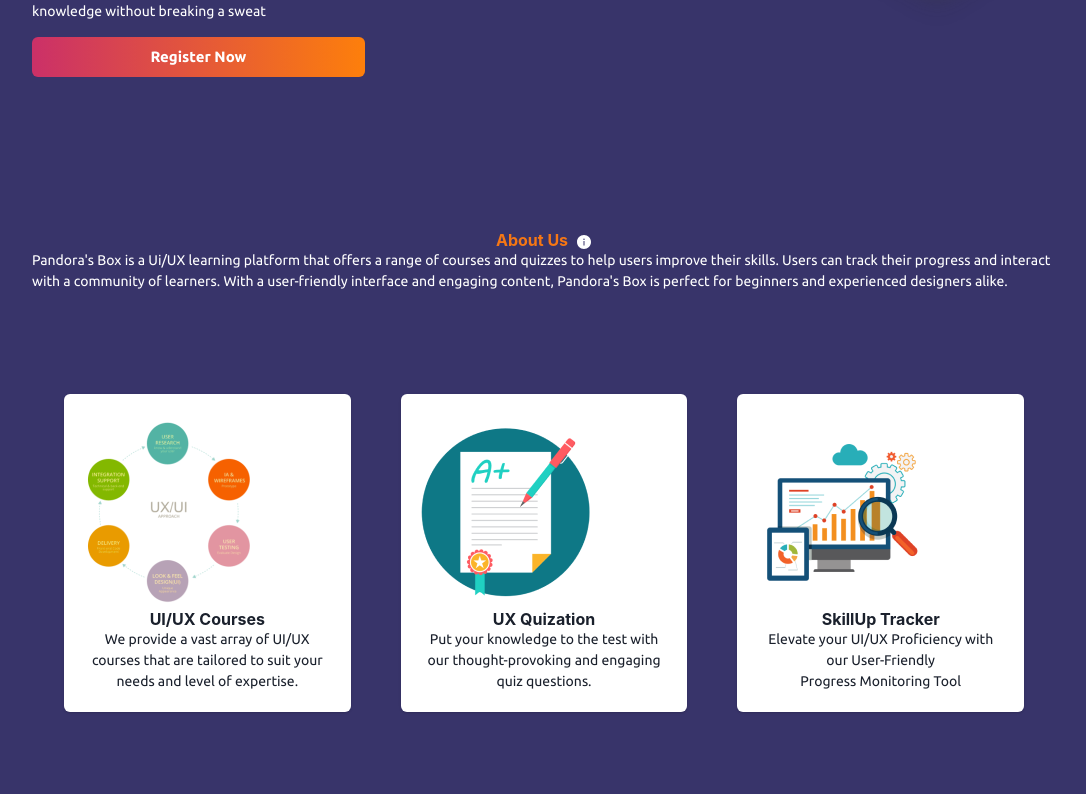
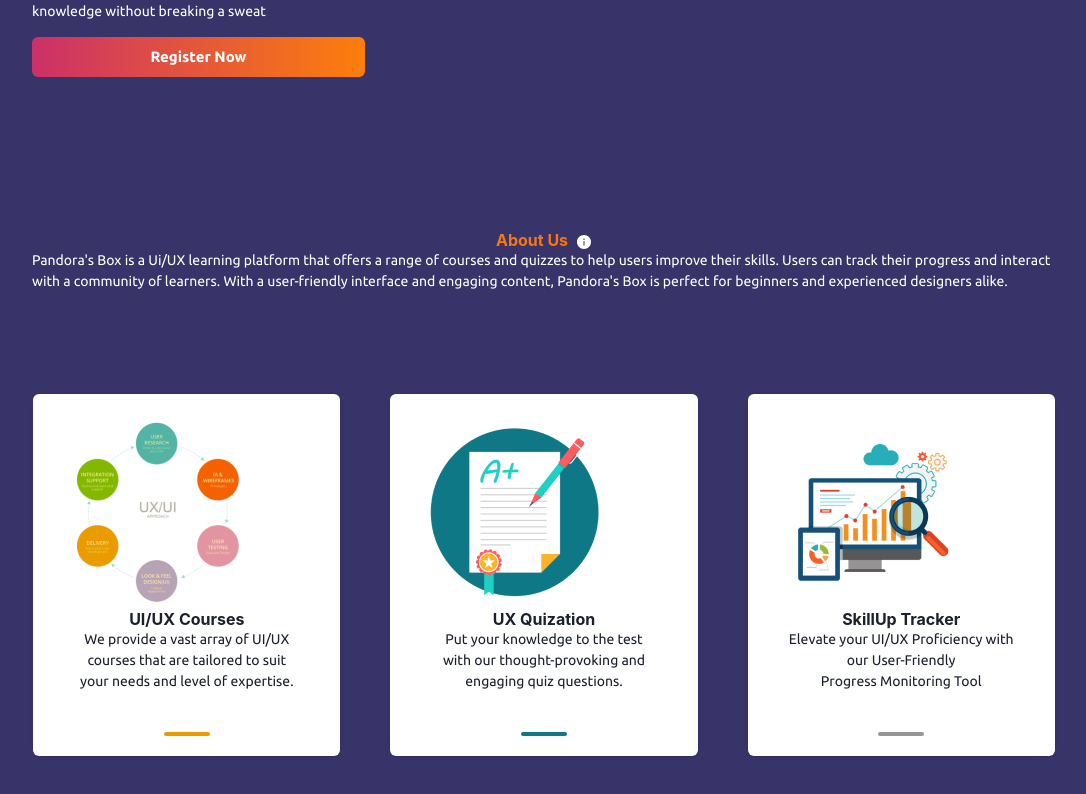
Before and after one commit to akareagwom/pandora-landingpage, a Next.js app: page / in a window 1280 px wide. Shown: the part 340-1134 px from the top of the page, without its empty margins (96-1182 px from the left). Built offline with nearby package versions, Linux system fonts and the light colour scheme.

Commit message:
card adjustment

```diff
--- a/src/pages/index.js
+++ b/src/pages/index.js
@@ -11,6 +11,9 @@ import {
   Image,
   Card,
   CardBody,
+  Tabs,
+  TabList,
+  Tab,
 } from "@chakra-ui/react";
 
 const Home = () => {
@@ -20,7 +23,7 @@ const Home = () => {
         w="100%"
         position={"relative"}
         bg={"#38346A"}
-        h="200vh"
+        h="250vh"
         pt="5%"
         fontFamily="Ubuntu"
         px={{ base: "5%", lg: "10%" }}
@@ -74,26 +77,29 @@ const Home = () => {
           </Flex>
           <Text fontSize={"14px"} color={'white'}>Pandora's Box is a Ui/UX learning platform that offers a range of courses and quizzes to help users improve their skills. Users can track their progress and interact with a community of learners. With a user-friendly interface and engaging content, Pandora's Box is perfect for beginners and experienced designers alike.</Text>
         </Box>
-        <Flex justify={'center'} mt={'10%'} gap="50px">
-          <Card w="28%" textAlign={'center'} justify={'center'}>
-            <CardBody >
-              <Image src={"card1.png"} alt='asset'/>
+        <Flex flexWrap={{base:'wrap', lg:'nowrap'}} justify={'center'} mt={'10%'} gap="50px">
+          <Card w="30%" textAlign={'center'} justify={'center'}>
+            <CardBody px={'10'} >
+              <Image  src={"card1.png"} alt='asset'/>
               <Heading fontSize={'1rem'}>UI/UX Courses</Heading>
               <Text fontSize={'14px'}>We provide a vast array of UI/UX courses that are tailored to suit your needs and level of expertise.</Text>
+              <Box display={'flex'} justifyContent={'center'} borderBottom={'4px'} w={'20%'} borderRadius={'32.5167px'} borderColor={'#E99B00'} mx={'40%'} mt={'40px'}></Box>
             </CardBody>
           </Card>
-          <Card w="28%" textAlign={'center'} justify={'center'}>
-            <CardBody>
+          <Card w="30%" textAlign={'center'} justify={'center'}>
+            <CardBody px={'10'}>
               <Image src={"card2.png"} alt='asset'/>
               <Heading fontSize={'1rem'}>UX Quization</Heading>
               <Text fontSize={'14px'}>Put your knowledge to the test with our thought-provoking and engaging quiz questions.</Text>
+              <Box display={'flex'} justifyContent={'center'} borderBottom={'4px'} w={'20%'} borderRadius={'32.5167px'} borderColor={'#0E7886'} mx={'40%'} mt={'40px'}></Box>
             </CardBody>
           </Card>
-          <Card w="28%" textAlign={'center'} justify={'center'}>
-            <CardBody>
+          <Card w="30%" textAlign={'center'} justify={'center'}>
+            <CardBody px={'10'}>
               <Image src={"card3.png"} alt='asset'/>
               <Heading fontSize={'1rem'}>SkillUp Tracker</Heading>
               <Text fontSize={'14px'}>Elevate your UI/UX Proficiency with our User-Friendly Progress Monitoring Tool</Text>
+              <Box display={'flex'} justifyContent={'center'} borderBottom={'4px'} w={'20%'} borderRadius={'32.5167px'} borderColor={'#979695'} mx={'40%'} mt={'40px'} ></Box>
             </CardBody>
           </Card>
         </Flex>
```
